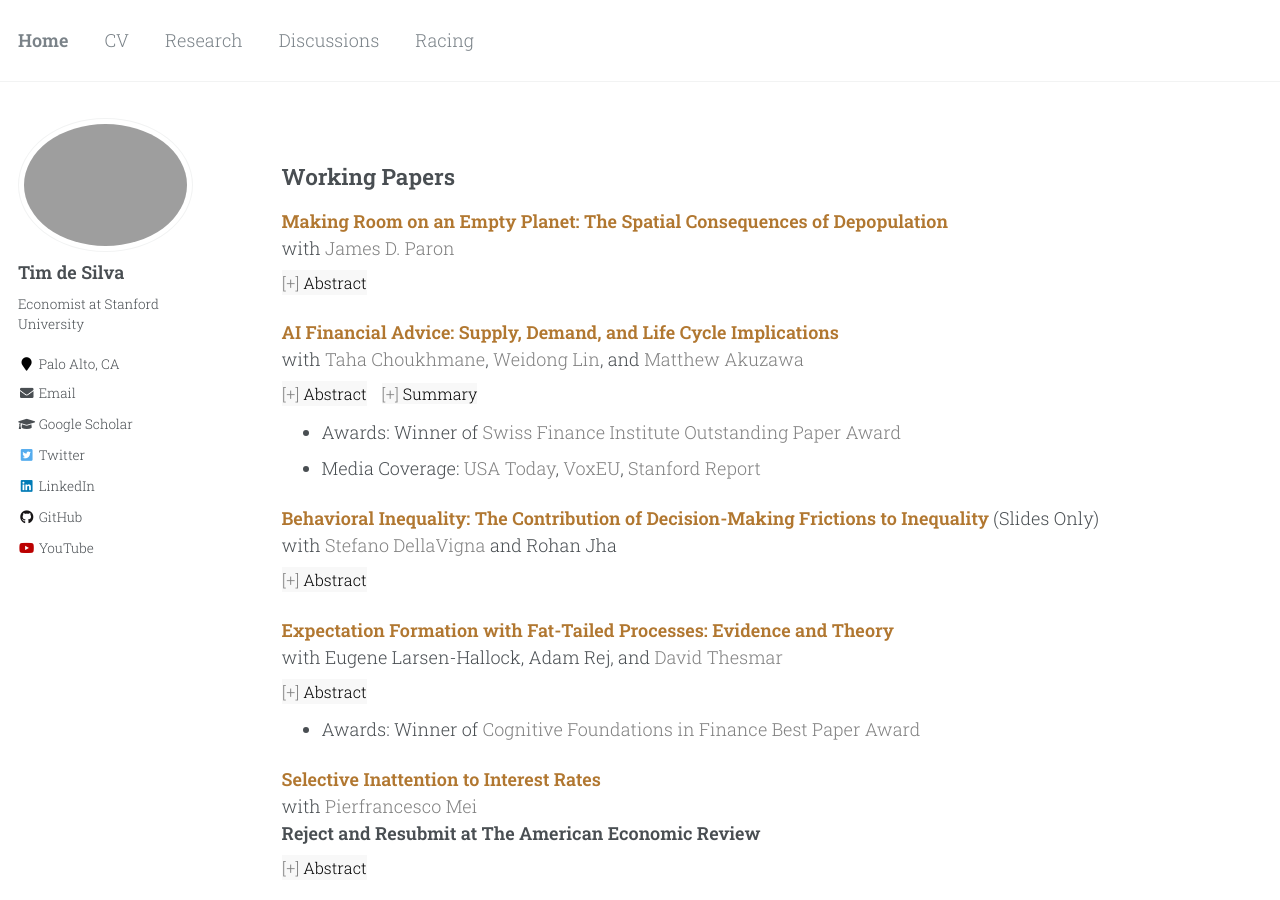
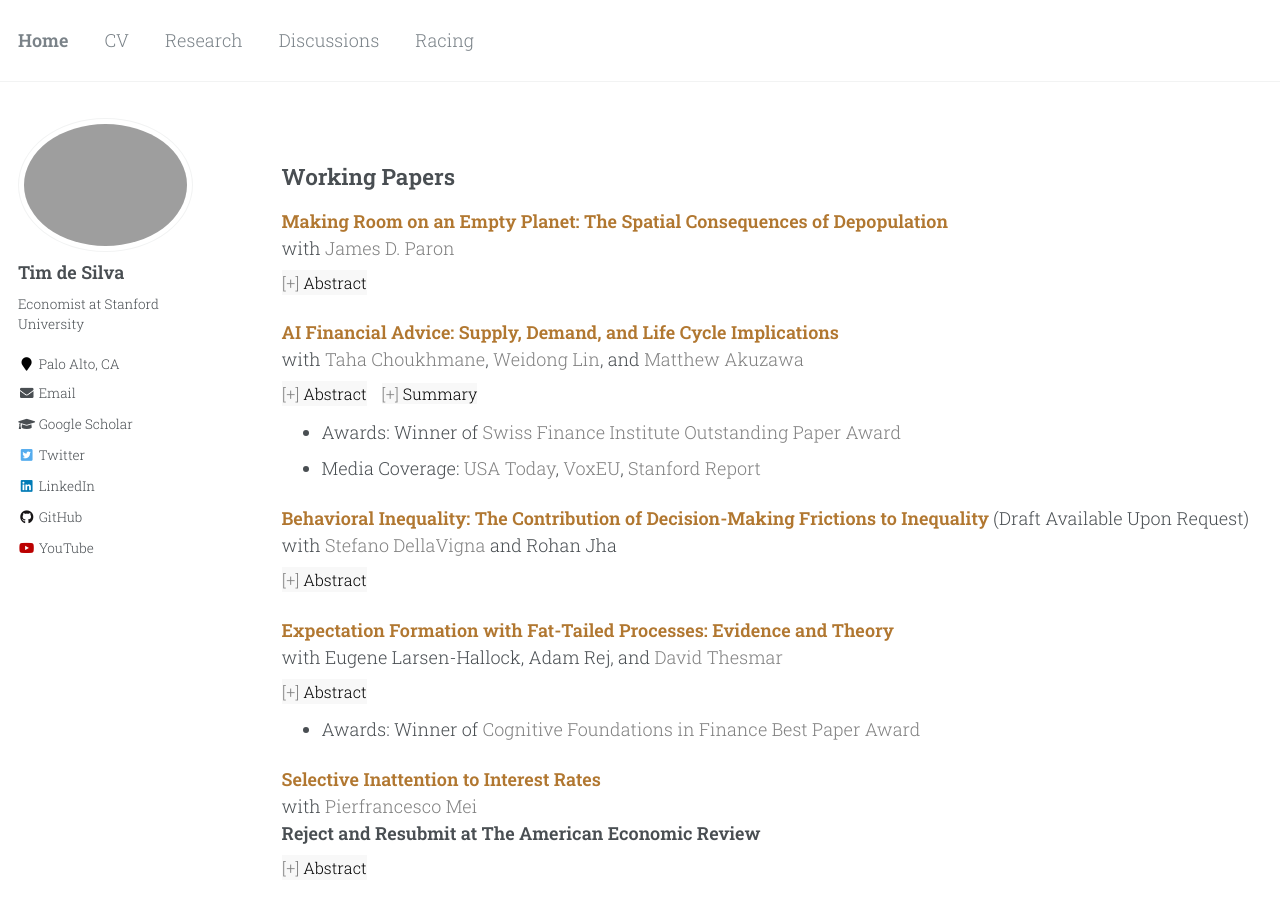
Before and after one commit to timhdesilva/timhdesilva.github.io, a Jekyll site: the page built from _pages/research.html, in a window 1280 px wide and 900 px high. Built offline with Jekyll 4.4.1, drawn with Linux system fonts in a browser that asks for light colours.

Commit message:
Update Behavioral Inequality availability

```diff
--- a/_pages/research.html
+++ b/_pages/research.html
@@ -83,7 +83,7 @@ author_profile: true
 </div>
 
 <p>
-  <a style="text-decoration:none; color:rgb(177, 119, 48); font-weight:bold" href="http://timhdesilva.github.io/files/slides/behavioral_inequality.pdf">Behavioral Inequality: The Contribution of Decision-Making Frictions to Inequality</a> (Slides Only)
+  <span style="color:rgb(177, 119, 48); font-weight:bold">Behavioral Inequality: The Contribution of Decision-Making Frictions to Inequality</span> (Draft Available Upon Request)
   <br>with <a style="text-decoration:none; color:gray" href="https://sdellavi.com/">Stefano DellaVigna</a> and Rohan Jha
   <br>
     <button class="abstract-button" data-target="behavioral_inequality" style="margin-top:8px">Abstract</button>
```
